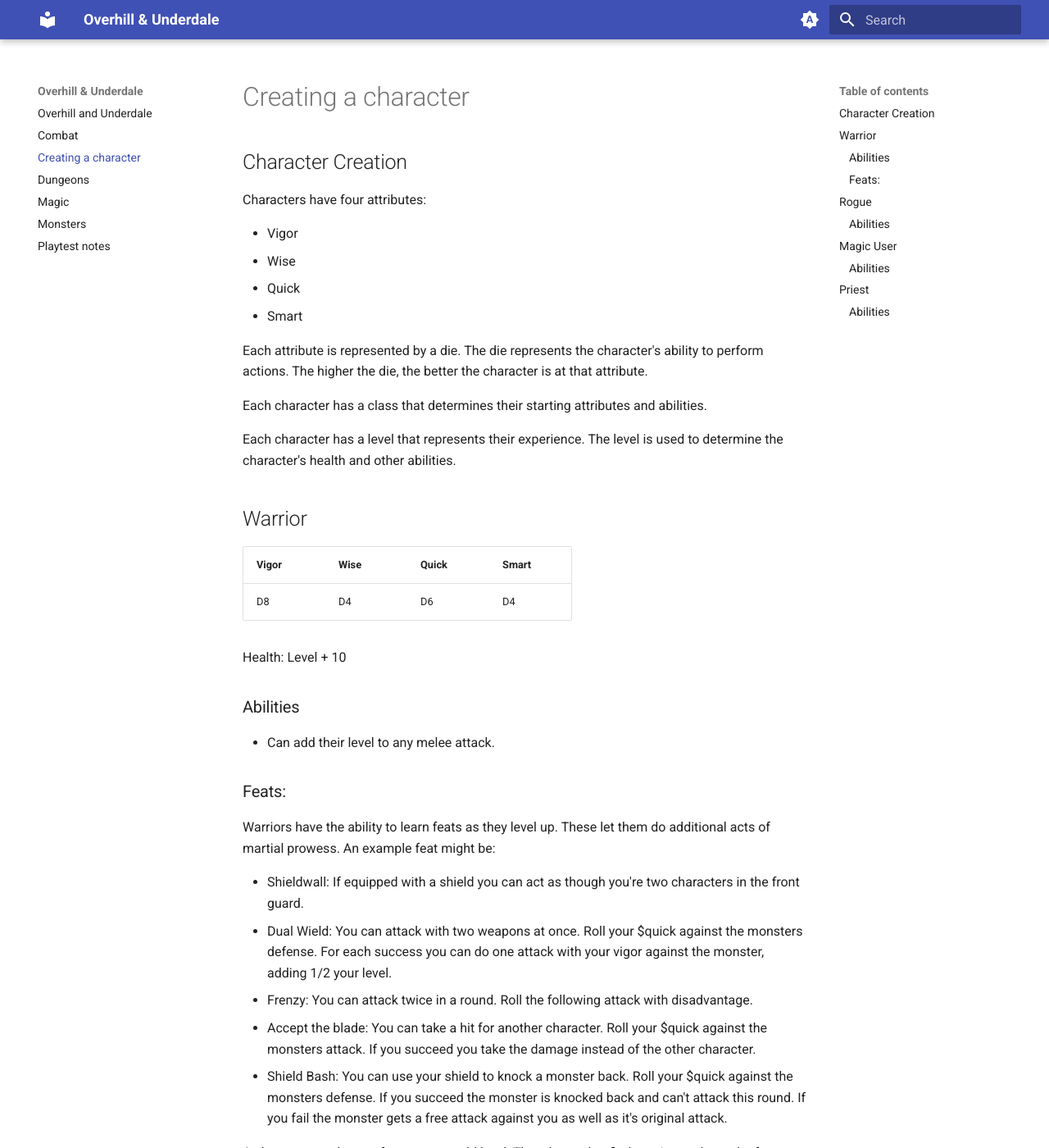
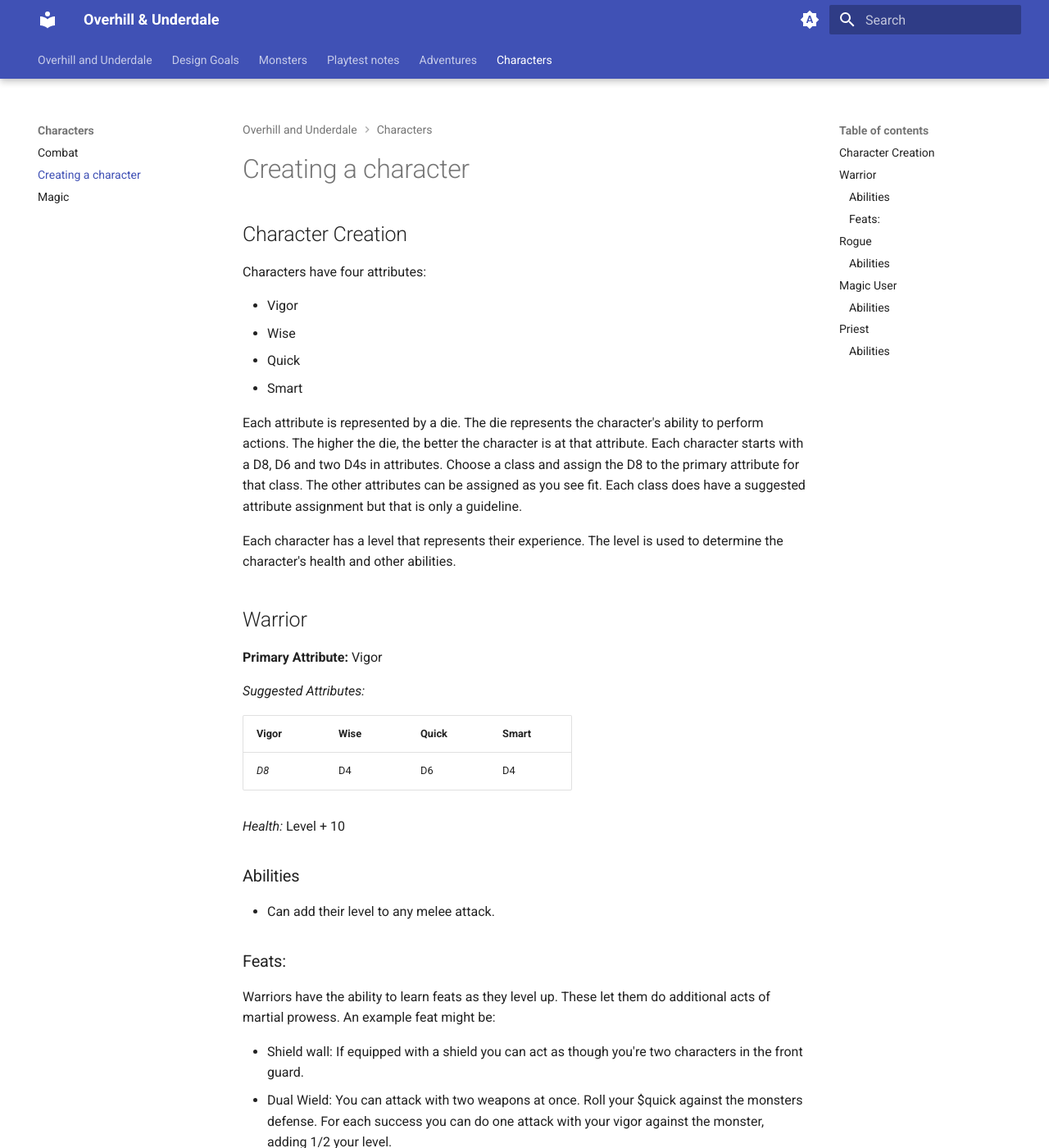
Before and after one commit to sam-phinizy/overhill-and-underdale, an MkDocs documentation site: the page built from docs/characters/creating_a_character.md, in a window 1280 px wide and 1400 px high. Shown: the whole window at 82% size. Built offline with MkDocs 1.6.1 and Material for MkDocs 9.7.7, drawn with Linux system fonts in a browser that asks for light colours; some of the changed text lies outside the part shown.

Commit message:
reorg and more about dungeon making

```diff
--- /dev/null
+++ b/docs/adventures/going-on-an-adventure.md
@@ -0,0 +1 @@
+# Going on Adventures
--- a/docs/creating_a_character.md
+++ b/docs/characters/creating_a_character.md
@@ -7,21 +7,23 @@
 - Quick
 - Smart
 
-Each attribute is represented by a die. The die represents the character's ability to perform actions. The higher the die, the better the character is at that attribute.
-
-Each character has a class that determines their starting attributes and abilities.
+Each attribute is represented by a die. The die represents the character's ability to perform actions. The higher the die, the better the character is at that attribute. Each character starts with a D8, D6 and two D4s in attributes. Choose a class and assign the D8 to the primary attribute for that class. The other attributes can be assigned as you see fit. Each class does have a suggested attribute assignment but that is only a guideline.
 
 Each character has a level that represents their experience. The level is used to determine the character's health and other abilities.
 
 
 ## Warrior
 
+**Primary Attribute:** Vigor
+
+_Suggested Attributes:_
+
 | Vigor | Wise | Quick | Smart |
 |-------|------|-------|-------|
-| D8    | D4   | D6    | D4    |
+| *D8*  | D4   | D6    | D4    |
 
 
-Health: Level + 10
+_Health:_ Level + 10
 
 ### Abilities
 
@@ -30,7 +32,7 @@
 ### Feats:
 Warriors have the ability to learn feats as they level up. These let them do additional acts of martial prowess. An example feat might be:
 
-- Shieldwall: If equipped with a shield you can act as though you're two characters in the front guard.
+- Shield wall: If equipped with a shield you can act as though you're two characters in the front guard.
 - Dual Wield: You can attack with two weapons at once. Roll your $quick against the monsters defense. For each success you can do one attack with your vigor against the monster, adding 1/2 your level.
 - Frenzy: You can attack twice in a round. Roll the following attack with disadvantage.
 - Accept the blade: You can take a hit for another character. Roll your $quick against the monsters attack. If you succeed you take the damage instead of the other character.
@@ -40,6 +42,11 @@
 
 
 ## Rogue
+
+**Primary Attribute:** Quick
+
+_Suggested Attributes:_
+
 | Vigor | Wise | Quick | Smart |
 |-------|------|-------|-------|
 | D4    | D4   | D8    | D6    |
@@ -53,8 +60,11 @@
 - Sneak Attack: Roll your quick against the monsters defense. For each success you can do one attack with your vigor against the monster, adding 1/2 your level.
 
 
+## Magic User
 
-## Magic User
+**Primary Attribute:** Smart
+
+_Suggested Attributes:_
 
 | Vigor | Wise | Quick | Smart |
 |-------|------|-------|-------|
@@ -69,6 +79,10 @@
 
 ## Priest
 
+**Primary Attribute:** Wise
+
+_Suggested Attributes:_
+
 | Vigor | Wise | Quick | Smart |
 |-------|------|-------|-------|
 | D4    | D8   | D4    | D6    |
--- /dev/null
+++ b/docs/design-goals.md
@@ -0,0 +1 @@
+# Design Goals
--- a/mkdocs.yml
+++ b/mkdocs.yml
@@ -1,7 +1,13 @@
 site_name: Overhill & Underdale
 site_url: https://mydomain.org/mysite
+
 theme:
   name: material
+
+  features:
+    - navigation.tabs
+    - navigation.tabs.sticky
+    - navigation.path
   palette:
 
     # Palette toggle for automatic mode
@@ -27,3 +33,8 @@
         name: Switch to system preference
 markdown_extensions:
   - tables
+  - pymdownx.superfences:
+      custom_fences:
+        - name: mermaid
+          class: mermaid
+          format: !!python/name:pymdownx.superfences.fence_code_format
```
Also changed, not shown: docs/adventures/dungeons.md (added, +60 -0 lines), docs/dungeons.md (deleted, +0 -14 lines), docs/characters/combat.md (renamed from docs/combat.md), docs/characters/magic.md (renamed from docs/magic.md), docs/images/battle_map.excalidraw.png, docs/images/dungeon-entrance.png (added), docs/images/dungeon-entrance.svg (added), docs/images/output.png (added), 1 other file.
